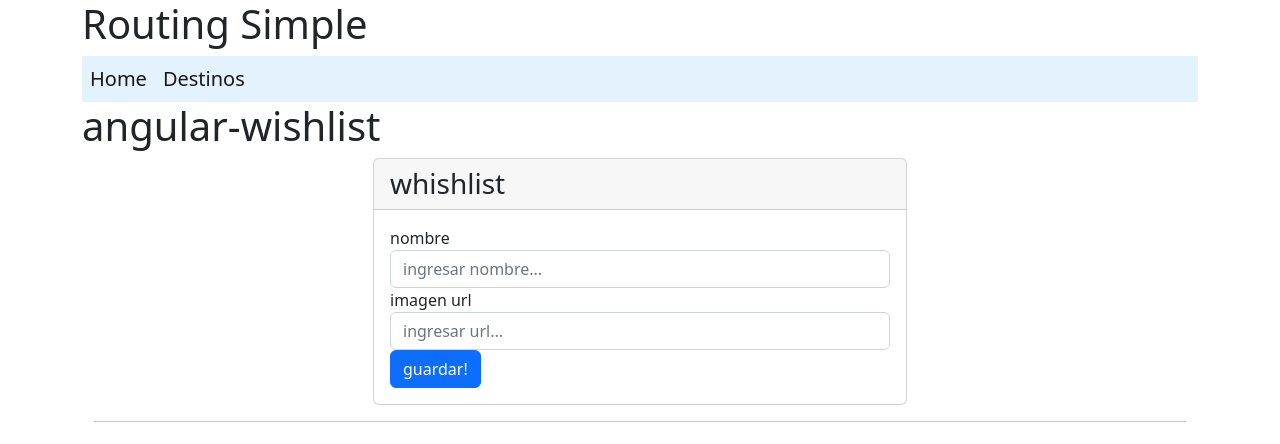
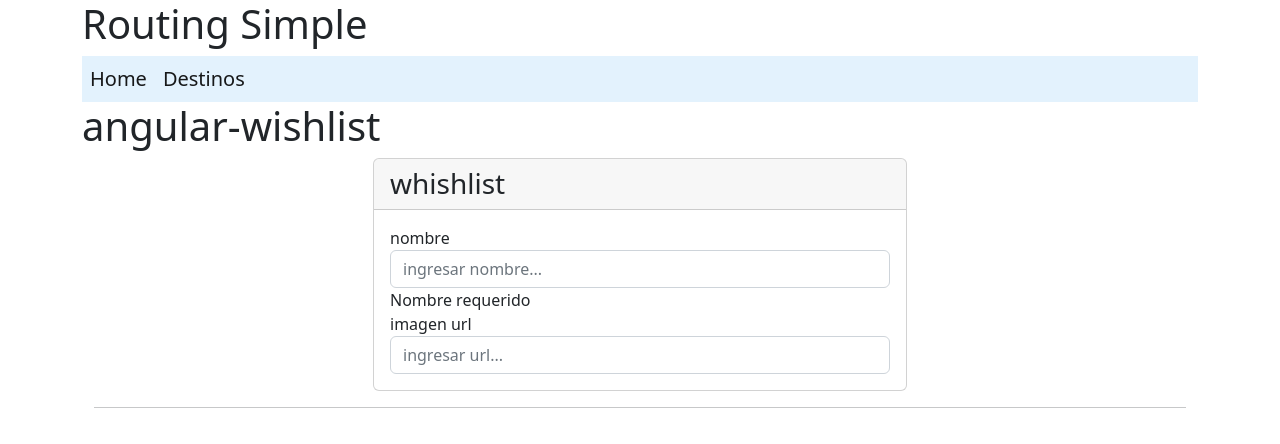
Before and after one commit to fsangar/Coursera-Angular, an Angular app in the folder angular-wishlist-v1/: page /home in a window 1280 px wide. Shown: the top 444 px of the page. Built offline with nearby package versions, Linux system fonts and the light colour scheme.

Commit message:
Formularios y validaciones

```diff
--- a/angular-wishlist-v1/src/app/form-destino-viaje/form-destino-viaje.component.html
+++ b/angular-wishlist-v1/src/app/form-destino-viaje/form-destino-viaje.component.html
@@ -7,10 +7,18 @@
   <div class="form-group">
     <label for="nombre">nombre</label>
     <input type="text" class="form-control" id="nombre" placeholder="ingresar nombre..." formControlName="nombre">
+    <!-- Comprobamos si es válido el nombre -->
+    <!--<div *ngIf="!fg.controls['nombre'].valid">Nombre inválido</div>-->
+    <!-- Otra forma de validar: Comprobamos si el formulario contienen el error requerido -->
+    <div *ngIf="fg.controls['nombre'].hasError('required')">Nombre requerido</div>
+    <!-- Comprobamos que no devuelve un error con código invalidNombre -->
+    <div *ngIf="fg.controls['nombre'].hasError('invalidNombre')">Nombre invalido</div>
+    <!-- Comprobamos que no devuelve un error con código minLongNombre -->
+    <div *ngIf="fg.controls['nombre'].hasError('minLongNombre')">El nombre debe tener al menos {{minLongitud}} de largo!</div>
   </div>
   <div class="form-group">
     <label for="imagenurl">imagen url</label>
     <input type="text" class="form-control" id="imagenurl" placeholder="ingresar	url..." formControlName="url">
   </div>
-  <button type="submit" class="btn	btn-primary">guardar!</button>
+  <button type="submit" class="btn	btn-primary" *ngIf="fg.valid">guardar!</button>
 </form>
--- a/angular-wishlist-v1/src/app/form-destino-viaje/form-destino-viaje.component.ts
+++ b/angular-wishlist-v1/src/app/form-destino-viaje/form-destino-viaje.component.ts
@@ -1,6 +1,6 @@
 import {Component, EventEmitter, OnInit, Output} from '@angular/core';
 import {DestinoViaje} from "../models/destino-viaje.model";
-import {FormBuilder, FormGroup, Validators} from "@angular/forms";
+import {AbstractControl, FormBuilder, FormControl, FormGroup, ValidatorFn, Validators} from "@angular/forms";
 
 @Component({
   selector: 'app-form-destino-viaje',
@@ -13,11 +13,18 @@ export class FormDestinoViajeComponent implements OnInit {
   // Definimos el formularo que es de tipo FromGruop
   fg: FormGroup;
   // FormBuilder permite definir la construcción del formulario, nombre y url serán los elementos vinculados al formulario, permitirá hacer validaciones sobre los mismos
+
+  minLongitud = 3;
+
   constructor(fb: FormBuilder) {
     this.onItemAdded = new EventEmitter<DestinoViaje>();
     this.fg = fb.group({
-      // nombre es requerido
-      nombre: ["", Validators.required],
+      // Validators.compose permite multiples validaciones
+      nombre: ["", Validators.compose([
+        Validators.required,
+        this.nombreValidator,
+        this.nombreValidatorParametrizable(this.minLongitud)
+      ])],
       url: [""]
     });
     // Definimos un observable. Permite comprobar el cambio de un elemento, en este caso del formulario definido como fg
@@ -33,4 +40,25 @@ export class FormDestinoViajeComponent implements OnInit {
     this.onItemAdded.emit(d);
     return false;
   }
+
+  // Las validaciones devuelven como resultado clave y valor
+  // Ej. {required: true}
+  nombreValidator(control: FormControl): {[s:string]:boolean}{
+    const l = control.value.toString().trim().length;
+    if (l > 0 && l < 5){
+      return {invalidNombre: true};
+    }
+    return {};
+  }
+
+  // Otra opción de hacer validadores es utilizando valores parametrizables utilizando lambda
+  nombreValidatorParametrizable(minLong: number):ValidatorFn{
+    return (control: AbstractControl): { [key: string]: boolean } | null => {
+      const l = control.value.toString().trim().length;
+      if (l > 0 && minLong < 5){
+        return {minLongNombre: true};
+      }
+      return {};
+    }
+  }
 }
```
